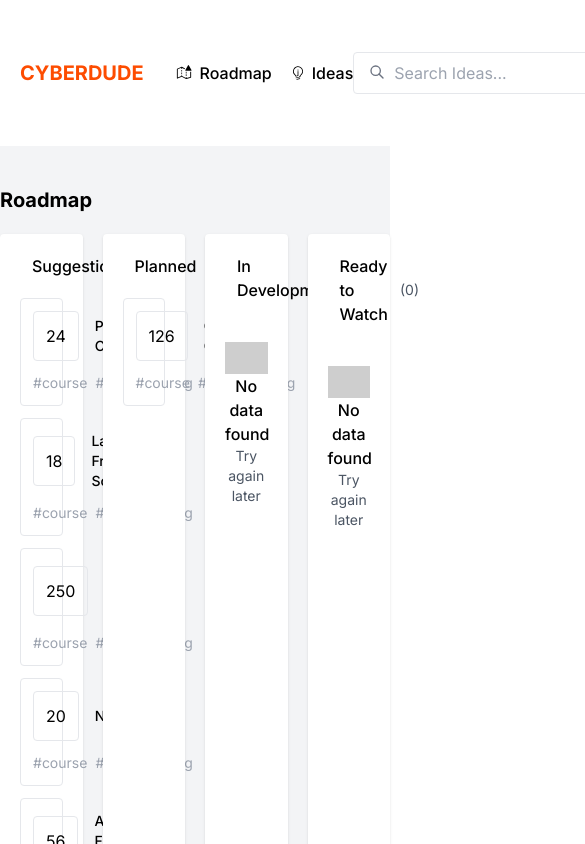
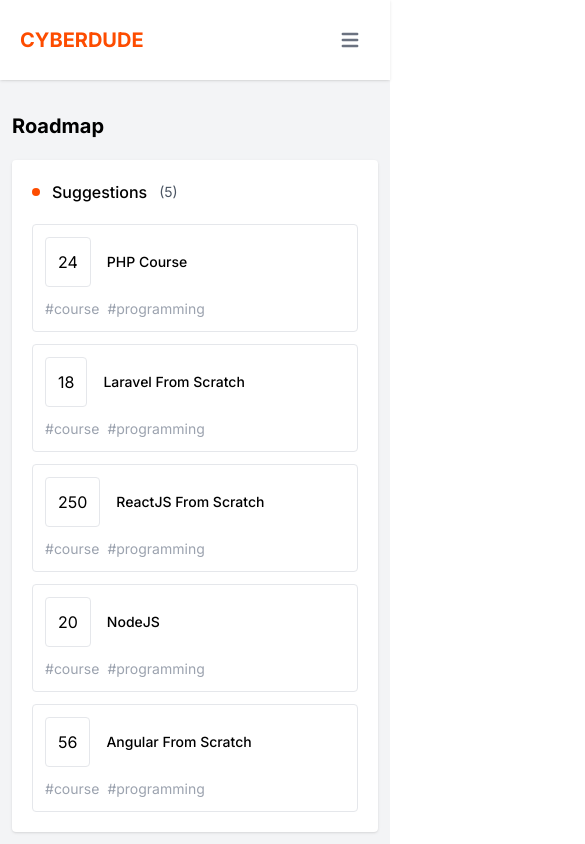
Before and after one commit to anburocky3/CyberDude-Updates, a React (Vite) app: page /roadmap in a window 390 px wide. Shown: the top 844 px of the page, 585 px wide, since content can reach past the window. Built offline with nearby package versions, Linux system fonts and the light colour scheme; grey boxes are pictures that could not be loaded.

Commit message:
fix: roadmap (responsive)

```diff
--- a/src/App.tsx
+++ b/src/App.tsx
@@ -1,12 +1,10 @@
-import TheNavbar from '@components/commons/TheNavbar'
-import { Routes, Route, Navigate } from "react-router-dom";
-import { useEffect, useState } from 'react'
+import TheNavbar from '@components/commons/TheNavbar';
+import { Routes, Route, Navigate } from 'react-router-dom';
+import { useEffect, useState } from 'react';
 import RoadmapPage from '@views/Roadmap';
 import SuggestionPage from '@views/Suggestions';
 
 function App() {
-  const [count, setCount] = useState(0)
-
   useEffect(() => {
     document.title = 'CyberDude Updates';
   });
@@ -15,15 +13,15 @@ function App() {
     <div className="min-h-screen bg-gray-100">
       <TheNavbar />
 
-      <main className='container mx-auto py-10'>
+      <main className="container mx-auto py-5 sm:py-10">
         <Routes>
           <Route path="/" element={<Navigate to="/roadmap" replace />} />
           <Route path="/roadmap" element={<RoadmapPage />} />
           <Route path="/suggestions" element={<SuggestionPage />} />
         </Routes>
-      </main >
+      </main>
     </div>
-  )
+  );
 }
 
-export default App
+export default App;
--- a/src/api/index.ts
+++ b/src/api/index.ts
@@ -2,6 +2,4 @@ import suggestionsData from './suggestions.json';
 
 let suggestions = suggestionsData;
 
-console.log(suggestions);
-
 export default suggestions;
--- a/src/components/commons/TheNavbar.tsx
+++ b/src/components/commons/TheNavbar.tsx
@@ -5,15 +5,47 @@ import ClarityMapOutlineAlerted from '../icons/ClarityMapOutlineAlerted';
 import Button from './buttons/Button';
 import Input from './forms/Input';
 import MenuLink from './menus/MenuLink';
+import MaterialSymbolsMenu from '@components/icons/MaterialSymbolsMenu';
+import { useState } from 'react';
 
 function TheNavbar() {
+  const [menuOpened, setMenuOpened] = useState<boolean>(false);
+
+  const triggerMenu = () => {
+    setMenuOpened(!menuOpened);
+  };
+
+  const closeMenu = () => {
+    setMenuOpened(false);
+  };
   return (
-    <header className="bg-white ">
+    <header className="bg-white sticky top-0 z-50 shadow">
       <div className="container mx-auto flex justify-between items-center p-5">
-        <div className="flex items-center space-x-5">
+        <div className="flex justify-between lg:justify-start items-center space-x-5 w-full lg:w-auto">
           <Link to="/" className="text-xl font-bold text-primary mr-3">
             CYBERDUDE
           </Link>
+          <button
+            type="button"
+            className="inline-flex items-center p-2 text-sm text-gray-500 rounded-lg lg:hidden hover:bg-gray-100 focus:outline-none"
+            onClick={triggerMenu}
+          >
+            <span className="sr-only">Open main menu</span>
+            <svg
+              className="w-6 h-6"
+              aria-hidden="true"
+              fill="currentColor"
+              viewBox="0 0 20 20"
+              xmlns="http://www.w3.org/2000/svg"
+            >
+              <path
+                fillRule="evenodd"
+                d="M3 5a1 1 0 011-1h12a1 1 0 110 2H4a1 1 0 01-1-1zM3 10a1 1 0 011-1h12a1 1 0 110 2H4a1 1 0 01-1-1zM3 15a1 1 0 011-1h12a1 1 0 110 2H4a1 1 0 01-1-1z"
+                clipRule="evenodd"
+              ></path>
+            </svg>
+          </button>
+          <div className="hidden lg:flex items-center space-x-5">
             <MenuLink
               to="/roadmap"
               icon={<ClarityMapOutlineAlerted className="mr-2" />}
@@ -25,7 +57,8 @@ function TheNavbar() {
               label="Ideas"
             />
           </div>
-        <div className="flex items-center space-x-4">
+        </div>
+        <div className="hidden lg:flex flex-col lg:flex-row items-center space-x-4 space-y-3 lg:space-y-0 mt-4 lg:mt-0">
           <div>
             <Input
               type="search"
@@ -33,12 +66,35 @@ function TheNavbar() {
               icon={<TablerSearch />}
             />
           </div>
-          <div className="space-x-4">
+          <div className="space-x-4 flex items-center">
             <Button variant="secondary" label={'Login'} />
             <Button label={'Sign Up'} />
           </div>
         </div>
       </div>
+
+      {menuOpened ? (
+        <div className="sm:hidden justify-between items-center w-full lg:flex lg:w-auto lg:order-1 px-3">
+          <ul className="flex flex-col p-4 bg-gray-50 rounded-lg border border-gray-100 lg:flex-row lg:space-x-8 lg:mt-0 lg:text-sm lg:font-medium lg:border-0 lg:bg-white dark:bg-gray-800 lg:dark:bg-gray-900 dark:border-gray-700">
+            <li onClick={closeMenu}>
+              <MenuLink
+                to="/roadmap"
+                icon={<ClarityMapOutlineAlerted className="mr-2" />}
+                label="Roadmap"
+                className="block py-2 pr-4 pl-3 text-gray-400  text-whites bg-blue-700s rounded lg:bg-transparent lg:text-blue-700s lg:p-0"
+              />
+            </li>
+            <li onClick={closeMenu}>
+              <MenuLink
+                to="/suggestions"
+                icon={<AcademiconsIdeasRepec className="mr-2" />}
+                label="Ideas"
+                className="block py-2 pr-4 pl-3 text-gray-700 rounded hover:bg-gray-100 lg:hover:bg-transparent lg:hover:text-blue-700s lg:p-0 lg:dark:hover:text-white dark:text-gray-400 dark:hover:bg-gray-700 dark:hover:text-white lg:dark:hover:bg-transparent dark:border-gray-700"
+              />
+            </li>
+          </ul>
+        </div>
+      ) : null}
     </header>
   );
 }
--- a/src/components/commons/cards/RoadmapCardItem.tsx
+++ b/src/components/commons/cards/RoadmapCardItem.tsx
@@ -13,7 +13,9 @@ const RoadmapCardItem = ({ votes, title, hashtags }: RoadmapCardItemProps) => {
       </div>
       <p className="text-sm text-gray-400 space-x-2">
         {hashtags.map((hashtag) => (
-          <a href={`/hashtags/${hashtag}`}>#{hashtag}</a>
+          <a key={'#' + hashtag} href={`/hashtags/${hashtag}`}>
+            #{hashtag}
+          </a>
         ))}
       </p>
     </div>
--- a/src/components/commons/menus/MenuLink.tsx
+++ b/src/components/commons/menus/MenuLink.tsx
@@ -1,18 +1,22 @@
-import { Link } from 'react-router-dom'
+import { Link } from 'react-router-dom';
 
 type props = {
-    to: string
-    icon: JSX.Element,
-    label: string
-}
+  to: string;
+  icon: JSX.Element;
+  label: string;
+  className?: string;
+};
 
-const MenuLink = ({ to, icon, label }: props) => {
-    return (
-        <Link to={to} className="flex items-center hover:text-primary">
-            {icon}
-            <div className="font-medium">{label}</div>
-        </Link>
-    );
+const MenuLink = ({ to, icon, label, className }: props) => {
+  return (
+    <Link
+      to={to}
+      className={'flex items-center hover:text-primary ' + className}
+    >
+      {icon}
+      <div className="font-medium">{label}</div>
+    </Link>
+  );
 };
 
 export default MenuLink;
--- /dev/null
+++ b/src/components/icons/MaterialSymbolsMenu.tsx
@@ -0,0 +1,8 @@
+import React, { SVGProps } from 'react'
+
+export function MaterialSymbolsMenu(props: SVGProps<SVGSVGElement>) {
+  return (
+    <svg width="1em" height="1em" viewBox="0 0 24 24" {...props}><path fill="currentColor" d="M3 18v-2h18v2Zm0-5v-2h18v2Zm0-5V6h18v2Z"></path></svg>
+  )
+}
+export default MaterialSymbolsMenu
--- a/src/views/Roadmap.tsx
+++ b/src/views/Roadmap.tsx
@@ -34,9 +34,9 @@ function RoadmapPage() {
       ));
   };
   return (
-    <div>
+    <div className="p-3 sm:p-0">
       <div className="text-xl font-bold">Roadmap</div>
-      <div className="grid grid-cols-4 gap-5  mt-5">
+      <div className="grid grid-cols-1 sm:grid-cols-2 md:grid-cols-3 lg:grid-cols-4 gap-5  mt-5">
         <RoadmapCard
           badgeColor="bg-primary"
           title="Suggestions"
--- a/src/views/Suggestions.tsx
+++ b/src/views/Suggestions.tsx
@@ -1,5 +1,5 @@
 function SuggestionPage() {
-    return (<div>Suggestion Page</div>);
+  return <div className="p-5">Suggestion Page</div>;
 }
 
 export default SuggestionPage;
--- a/vite.config.ts
+++ b/vite.config.ts
@@ -41,4 +41,7 @@ export default defineConfig({
       '@views': path.resolve(__dirname, './src/views'),
     },
   },
+  server: {
+    host: true,
+  },
 });
```
Lines whose indentation alone changed are shown as unchanged.
